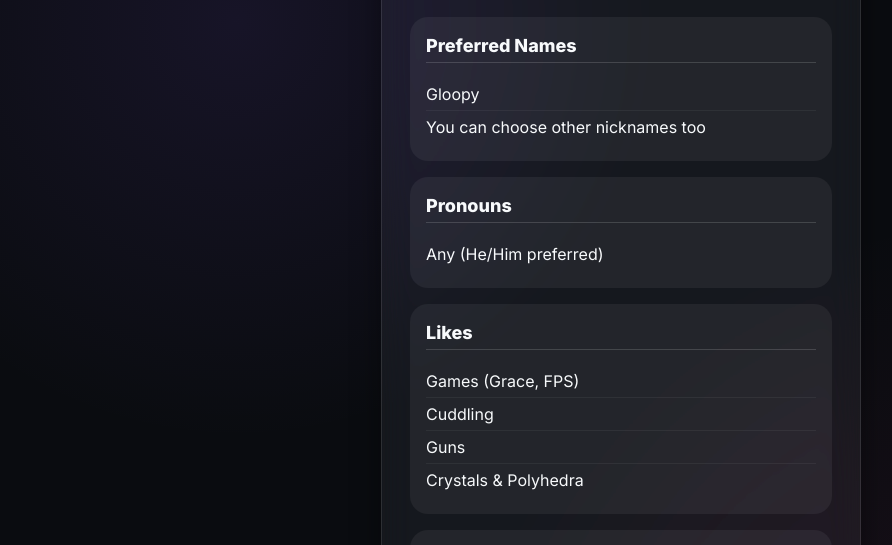
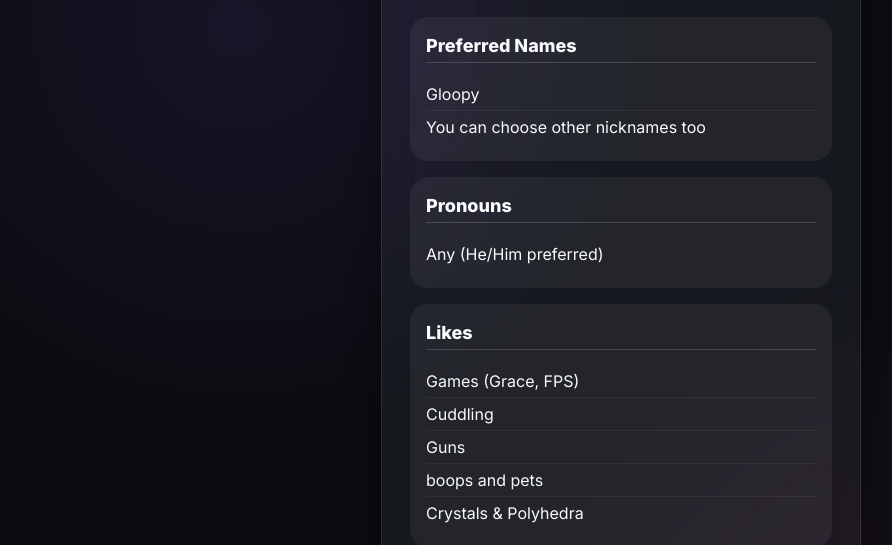
Before and after one commit to PacketPrimordial/biolink-for-friend-guh, a plain HTML site: page index.html in a window 1280 px wide. Shown: the part 229-774 px from the top of the page, without its empty margins (19-911 px from the left). Drawn offline with Linux system fonts and the light colour scheme.

Commit message:
Update index.html

```diff
--- a/index.html
+++ b/index.html
@@ -174,7 +174,9 @@ footer {
     <div class="list-item">Games (Grace, FPS)</div>
     <div class="list-item">Cuddling</div>
     <div class="list-item">Guns</div>
+    <div class="list-item">boops and pets</div>
     <div class="list-item">Crystals & Polyhedra</div>
+
   </div>
 
   <div class="section">
```
